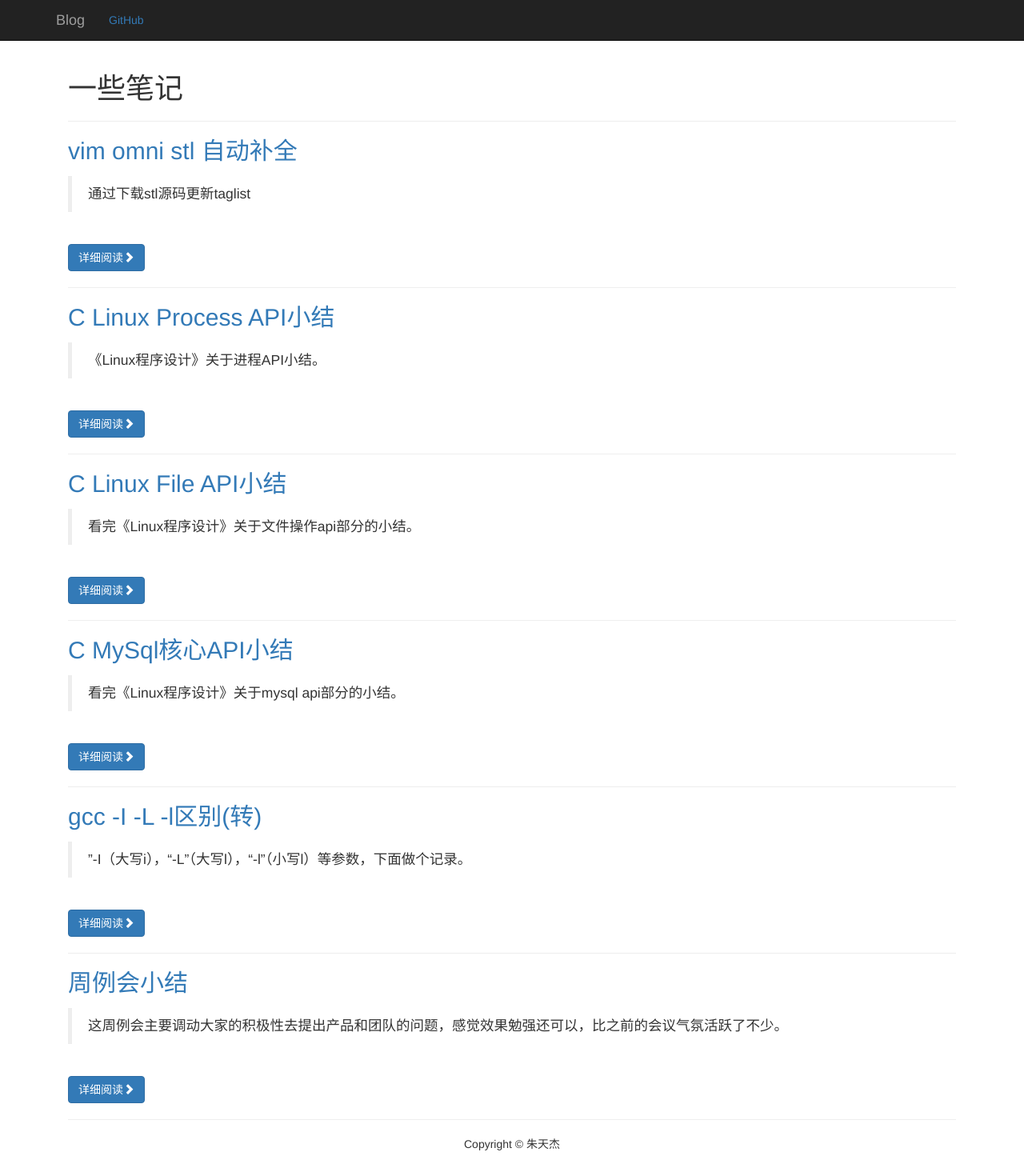
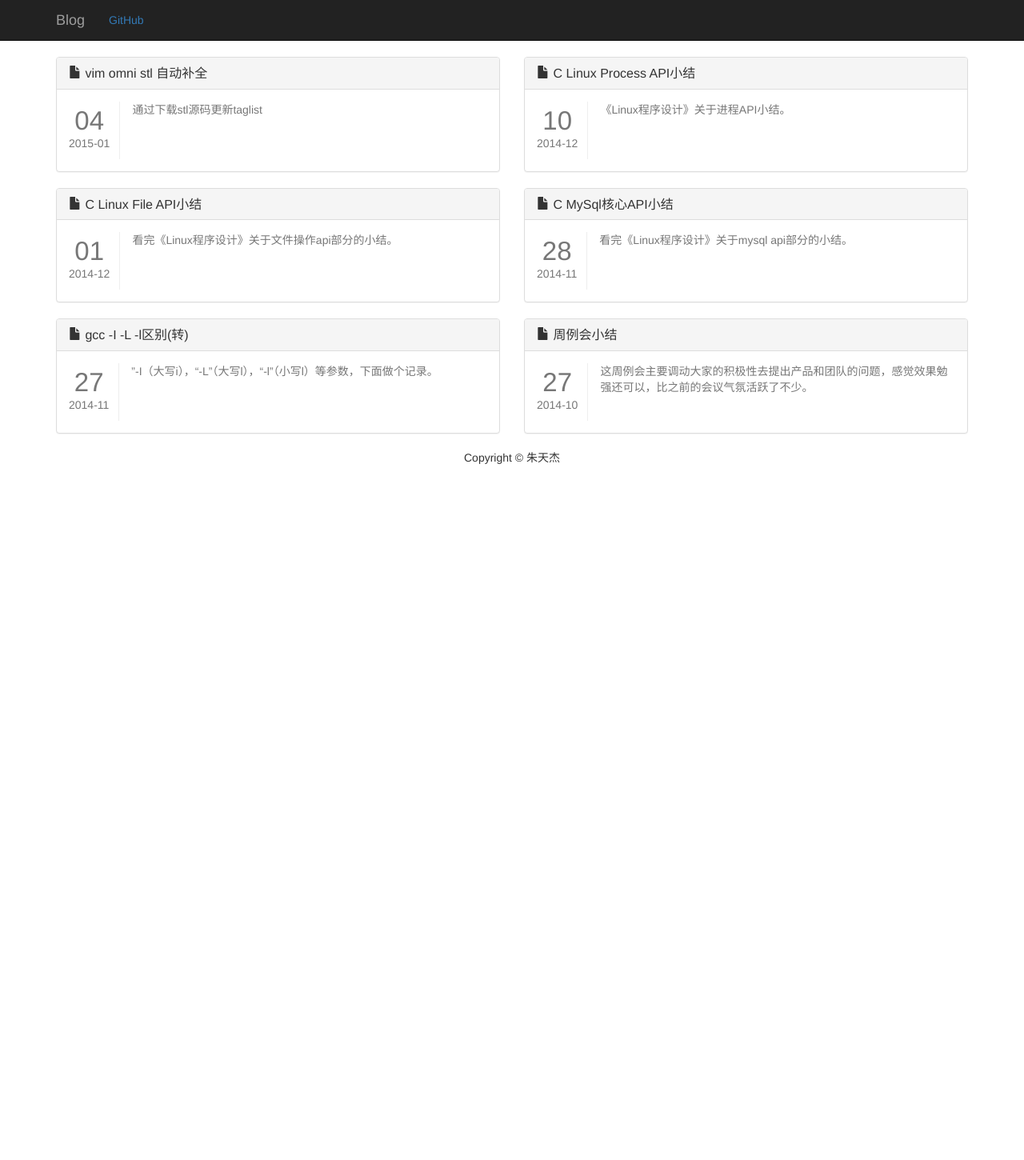
Before and after one commit to lynch001/lynch001.github.io, a Jekyll site: the page built from index.html, in a window 1280 px wide. Shown: the whole page at 80% size. Built offline with Jekyll 4.4.1, drawn with Linux system fonts in a browser that asks for light colours; nearby versions of some CDN libraries; the list of posts is cut into pages by our own code; after the commit the page ends 900 px from its top, so only the background shows below that.

Commit message:
调整首页

```diff
--- a/_config.yml
+++ b/_config.yml
@@ -1,4 +1,4 @@
 baseurl: http://lynch001.github.io
 imgurl: http://lynch001.github.io/images
-paginate: 10
+paginate: 30
 excerpt_separator: <!--more-->
--- a/assets/css/style.css
+++ b/assets/css/style.css
@@ -5,11 +5,26 @@
  */
 
 body {
-    /*padding-top: 70px;  Required padding for .navbar-fixed-top. Remove if using .navbar-static-top. Change if height of navigation changes. */
+	/*padding-top: 70px;  Required padding for .navbar-fixed-top. Remove if using .navbar-static-top. Change if height of navigation changes. */
 }
 
+.container .pagination-wrap {
+	text-align:right;
+}
+
+.media blockquote {
+	padding: 0;
+	font-size:14px;
+	border:none;
+}
+.media>.pull-left {
+	margin-right: 10px;
+	padding-right: 12px;
+	border-right: 1.5px solid #eee;
+}
+
+
 footer{
-    margin: 30px 0;
 	text-align:center;
 }
 table {
--- a/index.html
+++ b/index.html
@@ -3,35 +3,32 @@ layout: default
 title: 朱天杰's博客
 ---
 
-<div class="col-md-12">
-
-	<h1>
-	一些笔记
-	</h1>
-
-	<hr>
-
-	<!-- traverse paged posts  -->
-	{% for post in paginator.posts %}
-	<h2>
-		<a href="{{ site.baseurl }}{{ post.url }}">{{ post.title }}</a>
-	</h2>
-
+<div class="row" id="posts">
+	{% for post in paginator.posts  %}
+	<div class="col-md-6 col-sm-12 col-xs-12">
+		<div class="panel panel-{% if post.style %}{{ post.style }}{% else %}{{ "default" }}{% endif %}">
+			<div class="panel-heading">
+				<h3 class="panel-title"><span class="glyphicon glyphicon-file"></span> <a href="{{site.baseurl}}{{ post.url }}">{{ post.title }}</a></h3>
+			</div>
+			<div class="panel-body">
 				<div class="media">
-		<div class="media-body">
+					<div class="pull-left" align="center">
+						<p style="font-size: 33px;margin-bottom: -5px;" class="text-{% if post.style %}{{ post.style }}{% else %}{{ "muted" }}{% endif %}">{{ post.date | date: "%d" }}</p>
+						<p class="text-{% if post.style %}{{ post.style }}{% else %}{{ "muted" }}{% endif %}">{{ post.date | date: "%Y-%m" }}</p>
+					</div>
+					<div class="media-body text-{% if post.style %}{{ post.style }}{% else %}{{ "muted" }}{% endif %}" style="padding-left: 5px;">
 						{{ post.excerpt | markdownify }}
 					</div>
 				</div>
-
-	<br >
-	<a class="btn btn-primary" href="{{ site.baseurl }}{{ post.url }}">详细阅读<span class="glyphicon glyphicon-chevron-right"></span></a>
-
-	<hr>
+			</div>
+		</div>
+	</div>
 	{% endfor %}
+</div>
 
 <!-- pagination -->
 {% if paginator.total_pages > 1 %}
-	<div>
+<div class="pagination-wrap">
 	<!--previous page arrow -->
 	<ul class="pagination">
 		{% if paginator.previous_page %}
@@ -64,5 +61,3 @@ title: 朱天杰's博客
 	</ul>
 </div>
 {% endif %}
-
-</div>
```
Lines whose indentation alone changed are shown as unchanged.
